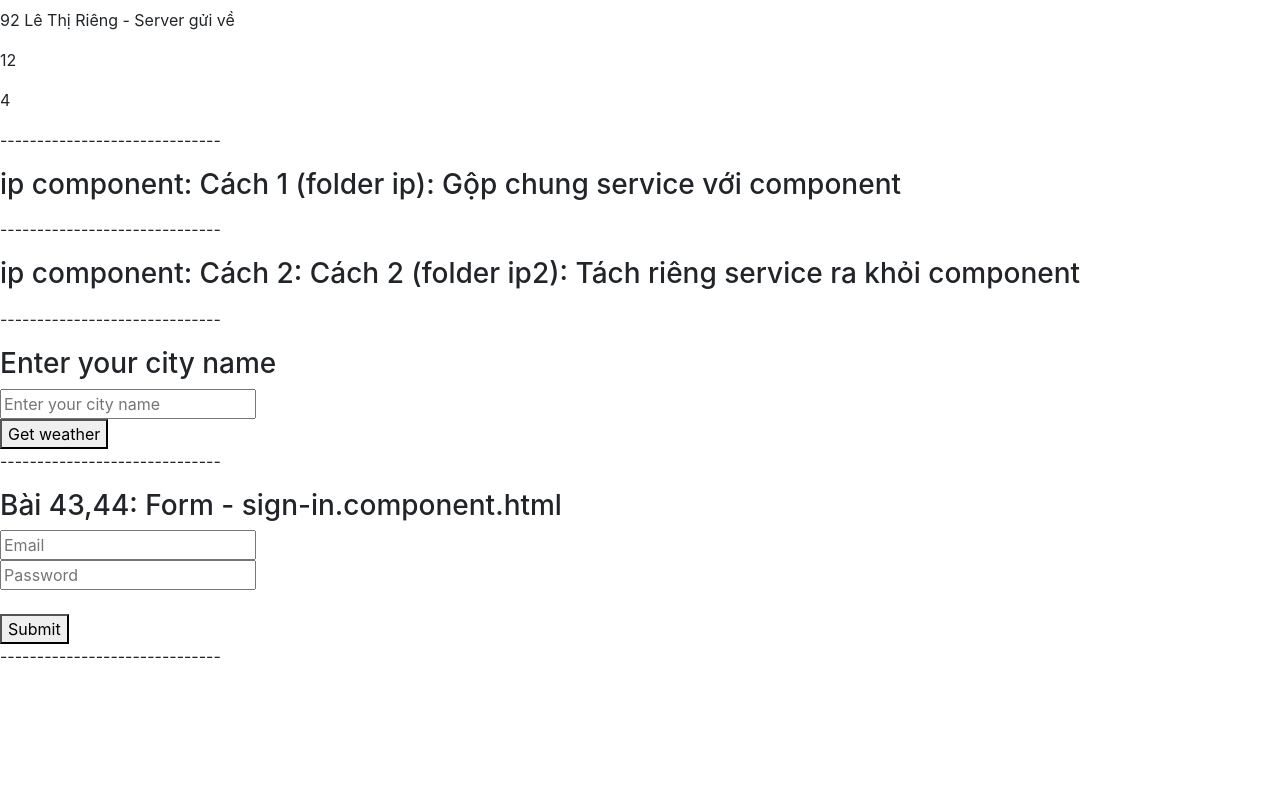
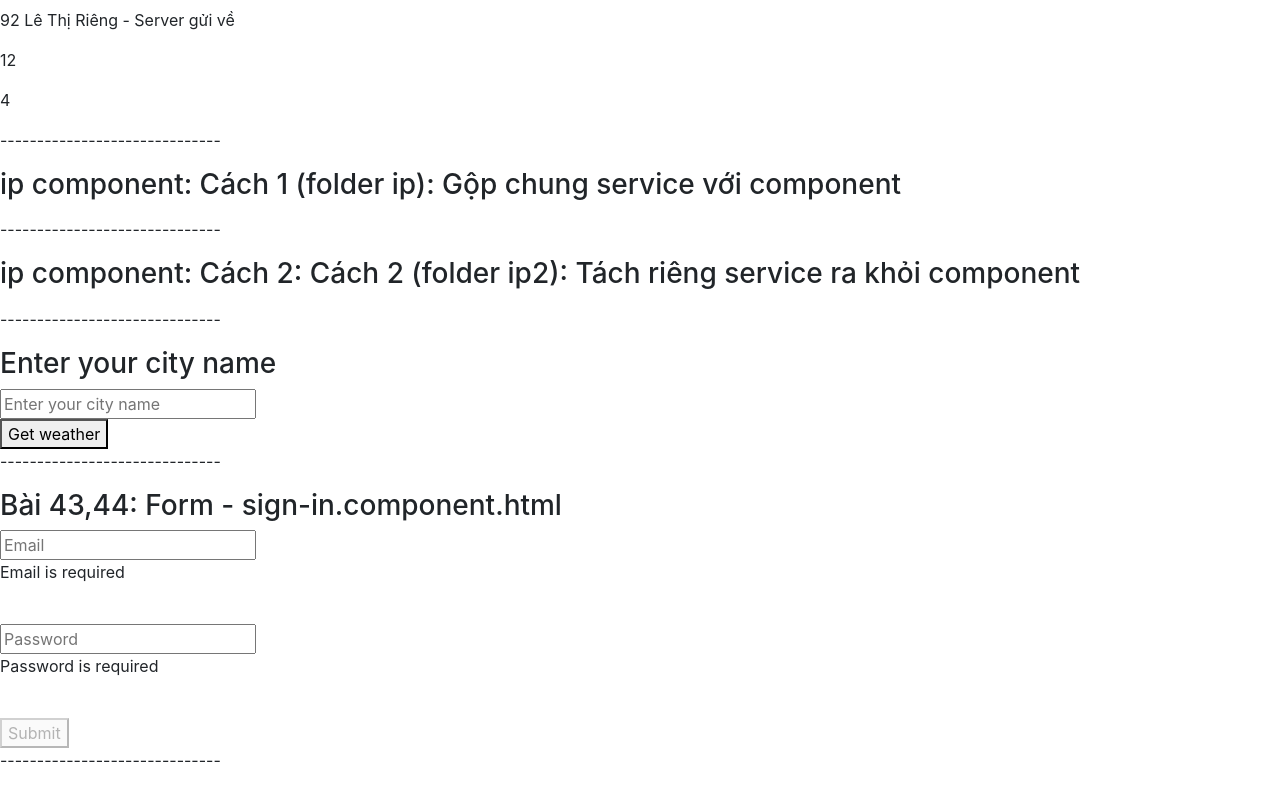
Before and after one commit to tientm96/learn-angular, an Angular app: page / in a window 1280 px wide. Shown: the part 3550-4350 px from the top of the page. Before the commit the page ends 4282 px from the top, so only its background shows below. Built offline with nearby package versions, Linux system fonts and the light colour scheme; no server answers.

Commit message:
Validate dl : kiem tra dl truoc khi submit len server, vd: email ko dc rong

```diff
--- a/src/app/sign-in/sign-in.component.html
+++ b/src/app/sign-in/sign-in.component.html
@@ -6,7 +6,7 @@
 
 **Template-driven forms: https://angular.io/guide/forms
 -Các control đc bao lại trong thẻ <Form>
--Button Submit trong form: không cần tạo sự kiện (click) trong btn Submit nữa, sự kiện sẽ đc đưa thẳng lên khai báo form, khi bấm btn Submit thì nó sẽ gọi tới sự kiện (submit) trong khai báo form.
+-Button Submit trong form: không cần tạo sự kiện (click) trong btn Submit nữa, sự kiện sẽ đc đưa thẳng lên khai báo form, khi bấm btn Submit thì nó sẽ gọi tới sự kiện (submit/ngSubmit) trong khai báo form.
 
 -Tất cả thẻ input đều phải có [(ngModel)], có thể nó ko gắn cho 1 biến nào cả nhưng ép buộc phải có ngModel.
 ép buộc phải có thuộc tính name="biến mà ngModel gắn" mới có thể sử dụng ngModel trong form.
@@ -19,7 +19,7 @@ Template variables #formSignIn đc gắn với directive ngForm để lấy ra c
 
 <!-- Xem giải thích ở trên: Tóm gọn ở đây.
 -khai báo name="biến gắn với ngModel"
--đưa sự kiện click của Submit lên form thành sự kiện submit cùng tên với btn.(cho đúng tiêu chuẩn, nếu ko đưa lên cũng đc ko sao cả)
+-đưa sự kiện click của Submit lên form thành sự kiện submit/ngSubmit cùng tên với btn Submit.(cho đúng tiêu chuẩn, nếu ko đưa lên cũng đc ko sao cả)
 
 -***thêm directive ngForm, và Template variables #formSignIn gắn với nó:
 + #formSignIn LẤY RA TẤT CẢ CÁC GIÁ TRỊ INPUT VÀO CỦA FORM.
@@ -34,13 +34,44 @@ Vậy nên ta muốn truyền mọi input về component thì chỉ cần truy
 kéo xuống phần value của object đó, sẽ thấy có chứa mọi input của form.
 Nên bên comp muốn lấy ra value thì gọi  console.log(formSignIn.value)
 -->
+
+<!-- Bài 45: Validate template form
+-Validate dữ liệu: là kiểm tra dữ liệu trước khi form submit lên server, giúp người dùng biết được trường nào họ đang nhập có thể sai.
+vd: tại email ép buộc người dùng nhập vào, nếu người dùng chưa nhập vào thì chưa cho phép người dùng bấm btn Submit.
+
+-thuộc tính required(cần thiết: thêm vào sau name): nếu ô đó chưa nhập gì thì nó trả về true, còn nhập rồi thì false.
+và required nó trả về trong errors của Object (F12 ra sẽ thấy).
+
+(bên comp chỉ console.log(formSignIn): render rồi vào object form>controls>email>errors>thấy required=true nếu chưa nhập)
+
++Nếu formSignIn.controls.email?.errors?.required = true : có nghĩa là chưa nhập, cho hiển thị dòng thông báo.
+Dấu email? và errors?: Bởi vì lúc đầu render lên chưa thể có email hay error nếu chưa ấn btn Submit, nên để dấu ? ý là có thể ko có.
+(**render ko báo lỗi, nhưng dòng này trong vs code lại báo lỗi: nên tạm thời đóng nó lại).
+
+-Ẩn btn Submit nếu chưa nhập dl ô nào đó.
++Sử dụng formSignIn.invalid. CHÚ Ý: invalid: Không hiệu lực >< valid: có hiệu lực
+(thuộc tính valid xem trong F12 của từng input đều có).
+
++Khi ta đặt required cho input nào thì thuộc tính valid(có hiệu lực) sẽ phụ thuộc vào required đó.
+Nếu chưa nhập input thì required=true, lúc đấy thuộc tính valid=false thì cho button Submit ẩn đi.
+
++Ở đây formSignIn.invalid là KHÔNG HIỆU LỰC, nó ngược lại với valid, nên cho formSignIn.invalid=true
+có nghĩa valid=false thì cho ẩn btn Submit đi.
+
++Nếu ta xét valid cho nhiều input, thì nó sẽ xét nếu valid(có hiệu lực) của tất cả == true
+thì mới cho invalid(ko hiệu lực)=false, mới cho hiện lên.
+-->
 <h3>Bài 43,44: Form - sign-in.component.html</h3>
 
-<form (submit)="onSubmit(formSignIn);" #formSignIn="ngForm">
-    <input placeholder="Email" [(ngModel)]="email" name="email">
+<form (ngSubmit)="onSubmit(formSignIn);" #formSignIn="ngForm">
+    <input placeholder="Email" [(ngModel)]="email" name="email" required>
+
+    <p *ngIf="formSignIn.controls.email?.errors?.required">Email is required</p>
+
     <br>
-    <input type="password" placeholder="Password" [(ngModel)]="password" name="password">
+    <input type="password" placeholder="Password" [(ngModel)]="password" name="password" required>
+    <p *ngIf="formSignIn.controls.password?.errors?.required">Password is required</p>
+
     <br>
-    <br>
-    <button>Submit</button>
+    <button [disabled]="formSignIn.invalid">Submit</button>
 </form>
```
